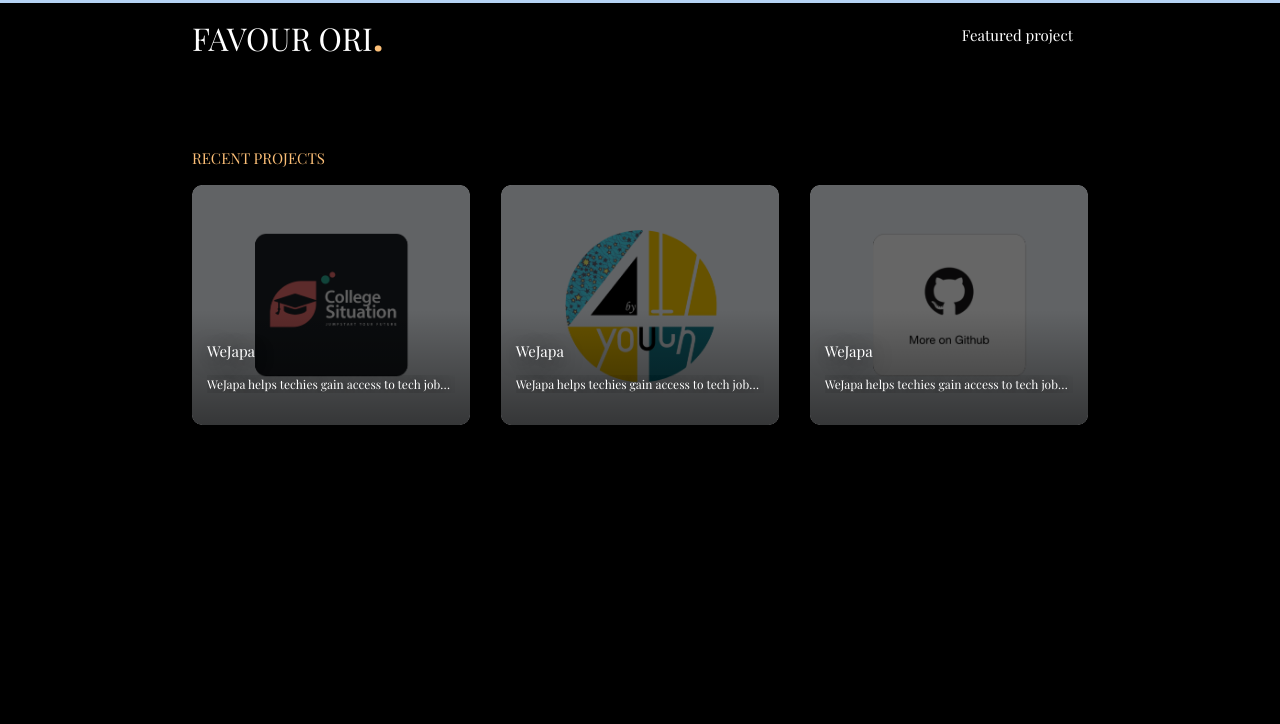
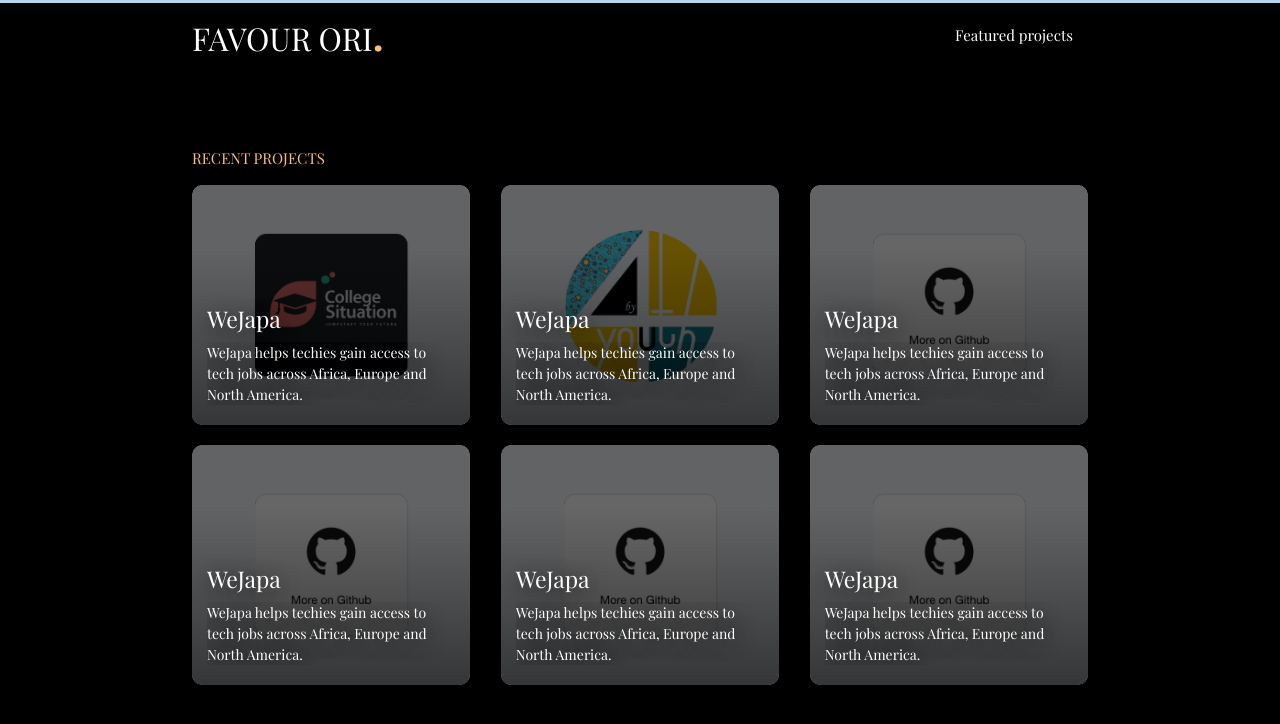
Before and after one commit to favourori/19-pws, a Vue app: page /projects in a window 1280 px wide. Shown: the top 724 px of the page. Built offline with nearby package versions, Linux system fonts and the light colour scheme.

Commit message:
modified profile subtext

```diff
--- a/src/components/NavBar.vue
+++ b/src/components/NavBar.vue
@@ -12,7 +12,7 @@
         </router-link>
         <ul id="nav-mobile" class="right hide-on-med-and-down">
           <router-link :to="{ name: 'projects' }">
-           Featured project
+            Featured projects
           </router-link>
         </ul>
       </div>
--- a/src/components/Projects.vue
+++ b/src/components/Projects.vue
@@ -8,41 +8,75 @@
         <div class="inner">
           <div class="project-bg bg1"></div>
           <div class="project-content">
-            WeJapa
+            <h3>WeJapa</h3>
+
             <p>
               WeJapa helps techies gain access to tech jobs across Africa,
               Europe and North America.
             </p>
           </div>
         </div>
-        <!-- <img src="@/assets/projects/cs.png" class="project" /> -->
       </router-link>
       <router-link :to="{ name: '4yby' }" class="project-link">
         <div class="inner">
           <div class="project-bg bg2"></div>
           <div class="project-content">
-            WeJapa
+            <h3>WeJapa</h3>
             <p>
               WeJapa helps techies gain access to tech jobs across Africa,
               Europe and North America.
             </p>
           </div>
         </div>
-        <!-- <img src="@/assets/projects/4yby.png" class="project" /> -->
       </router-link>
-      <a href="https://github.com/favourori" class="project-link">
+      <router-link :to="{ name: '4yby' }" class="project-link">
         <div class="inner">
           <div class="project-bg bg3"></div>
           <div class="project-content">
-            WeJapa
+            <h3>WeJapa</h3>
             <p>
               WeJapa helps techies gain access to tech jobs across Africa,
               Europe and North America.
             </p>
           </div>
         </div>
-        <!-- <img src="@/assets/projects/github.png" class="project" /> -->
-      </a>
+      </router-link>
+      <router-link :to="{ name: '4yby' }" class="project-link">
+        <div class="inner">
+          <div class="project-bg bg3"></div>
+          <div class="project-content">
+            <h3>WeJapa</h3>
+            <p>
+              WeJapa helps techies gain access to tech jobs across Africa,
+              Europe and North America.
+            </p>
+          </div>
+        </div>
+      </router-link>
+      <router-link :to="{ name: '4yby' }" class="project-link">
+        <div class="inner">
+          <div class="project-bg bg3"></div>
+          <div class="project-content">
+            <h3>WeJapa</h3>
+            <p>
+              WeJapa helps techies gain access to tech jobs across Africa,
+              Europe and North America.
+            </p>
+          </div>
+        </div>
+      </router-link>
+      <router-link :to="{ name: '4yby' }" class="project-link">
+        <div class="inner">
+          <div class="project-bg bg3"></div>
+          <div class="project-content">
+            <h3>WeJapa</h3>
+            <p>
+              WeJapa helps techies gain access to tech jobs across Africa,
+              Europe and North America.
+            </p>
+          </div>
+        </div>
+      </router-link>
     </div>
   </div>
 </template>
@@ -158,17 +192,19 @@
   padding: 30px 15px 20px;
   color: #ffffff;
   width: calc(100%) !important;
-  white-space: nowrap;
-  overflow: hidden !important;
-  text-overflow: ellipsis !important;
   text-shadow: 0px 3px 20px rgba(0, 0, 0, 0.8);
   border-bottom-left-radius: 10px !important;
   border-bottom-right-radius: 10px !important;
 }
+.project-content h3 {
+  font-size: 23px;
+  margin-bottom: 10px;
+}
 .project-content p {
-  font-size: 12px;
-  white-space: nowrap;
+  font-size: 14px;
+  margin: 0;
   overflow: hidden !important;
+  word-break: break-word;
   text-overflow: ellipsis !important;
 }
 @media only screen and (max-width: 999px) and (min-width: 690px) {
```
